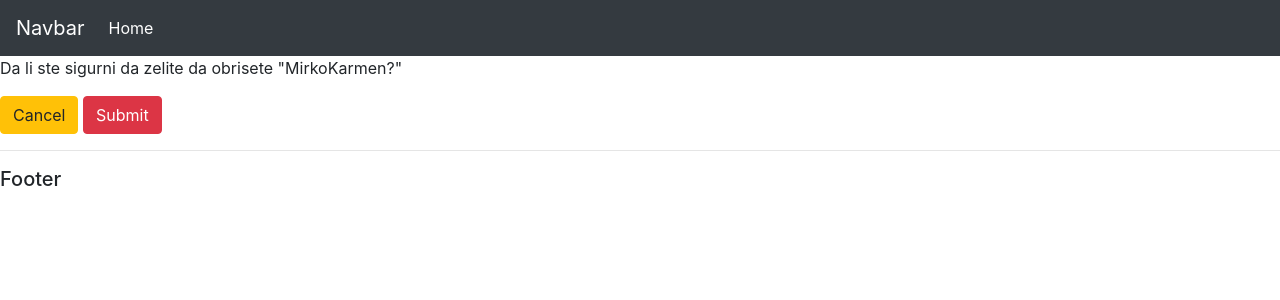
After one commit to basicaleksa1/biblioteka-django, a Django app: page /obrisi_autor/1/ in a window 1280 px wide. The commit adds this page. Shown: the top 300 px of the page. Run offline with Django 3.2, Linux system fonts and the light colour scheme; data comes from the database, SQL or seed files in the repository; both versions use the stored data as it was after the commit; some libraries are stand-ins or nearby versions.

Commit message:
uradjen delete za autore

```diff
--- a/biblioteka/templates/biblioteka/dashboard.html
+++ b/biblioteka/templates/biblioteka/dashboard.html
@@ -6,7 +6,7 @@
     <h2>Autor:</h2>
     <hr>
     <div class="card card-body">
-        <a class="btn btn-primary btn-sm btn-block" href="{% url 'biblioteka:dodajAutora' %}">Dodaj
+        <a class="btn btn-primary btn-sm btn-block" href="{% url 'biblioteka:dodajAutor' %}">Dodaj
         </a>
         <table class="table table-sm">
             <tr>
@@ -19,7 +19,7 @@
             <tr>
                  <td>{{i.ime}}</td>
                  <td>{{i.prezime}}</td>
-                 <td><a type="button" class="btn btn-danger">delete</a></td>
+                 <td><a type="button" class="btn btn-danger" href="{% url 'biblioteka:obrisiAutor' i.id %}">delete</a></td>
                  <td><a type="button" class="btn btn-primary" href="{% url 'biblioteka:updateAutor' i.id %}">update</a></td>
             </tr>
             {% endfor %}
--- /dev/null
+++ b/biblioteka/templates/biblioteka/obrisi_autor.html
@@ -0,0 +1,16 @@
+{% extends 'biblioteka/main.html' %}
+
+{% block content %}
+
+<p>Da li ste sigurni da zelite da obrisete "{{autor}}?"</p>
+
+<form action="{% url 'biblioteka:obrisiAutor' autor.id %}" method="POST">
+
+
+    {% csrf_token %}
+    <a class="btn btn-warning" href="{% url 'biblioteka:home' %}">Cancel</a>
+
+    <input class="btn btn-danger" type="submit" name="Confirm">
+</form>
+
+{% endblock %}
--- a/biblioteka/urls.py
+++ b/biblioteka/urls.py
@@ -4,8 +4,9 @@ from . import views
 app_name = 'biblioteka'
 urlpatterns = [
     path('', views.biblioteka, name='home'),
-    path('autor/<int:autor_id>/', views.updateAutor, name='updateAutor'),
+    path('update_autor/<int:autor_id>/', views.updateAutor, name='updateAutor'),
+    path('dodaj_autor.', views.dodajAutor, name='dodajAutor'),
+    path('obrisi_autor/<int:autor_id>/', views.obrisiAutor, name='obrisiAutor'),
     path('knjiga/<int:knjiga_id>/', views.knjiga, name='knjiga'),
-    path('autor/dodaj/', views.dodajAutor, name='dodajAutora')
 
 ]
--- a/biblioteka/views.py
+++ b/biblioteka/views.py
@@ -32,8 +32,13 @@ def dodajAutor(request):
     return render(request, 'biblioteka/autor.html', context)
 
 
-def deleteAutor(request, autor_id):
-    return render(request, 'biblioteka/home')
+def obrisiAutor(request, autor_id):
+    autor = Autor.objects.get(id=autor_id)
+    if request.method == 'POST':
+        autor.delete()
+        return redirect('/')
+    context = {'autor': autor}
+    return render(request, 'biblioteka/obrisi_autor.html', context)
 
 
 def knjiga(request, knjiga_id):
```
Also changed, not shown: db.sqlite3.
